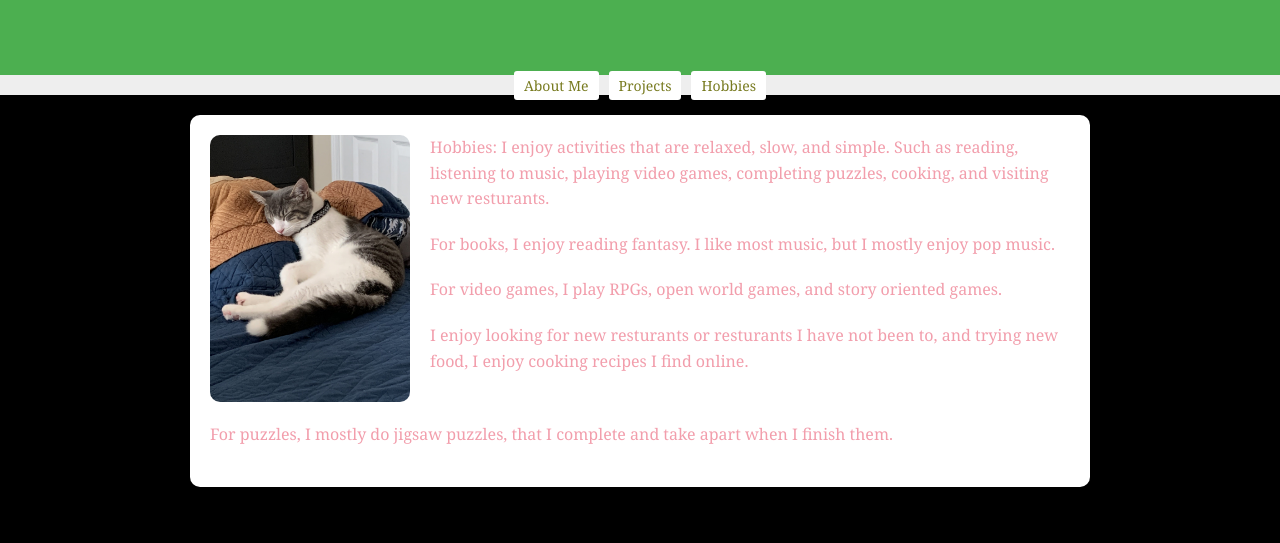
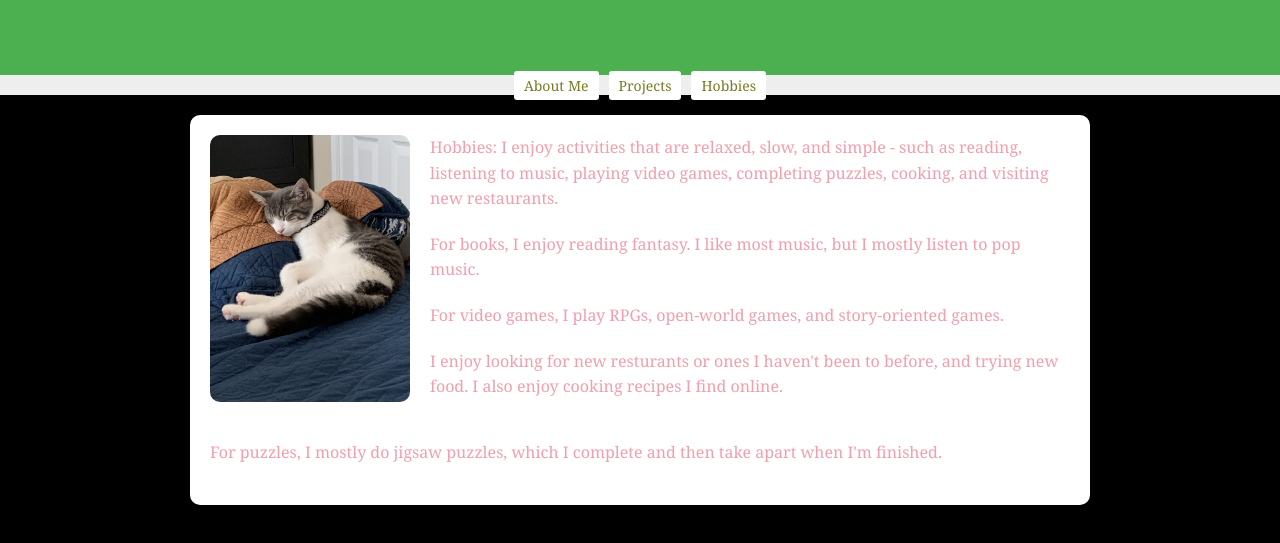
Before and after one commit to vgaste/personalWebsite, a plain HTML site: page index.html in a window 1280 px wide. Both pictures are taken after a click on the button "Hobbies". Shown: the part 125-668 px from the top of the page. Drawn offline with Linux system fonts and the light colour scheme.

Commit message:
Update index.html
Spelling check

```diff
--- a/index.html
+++ b/index.html
@@ -58,13 +58,13 @@
             <div class="top-row">
                 <img src="img/img3.jpg" alt="Hobby Picture" class="desktop-img">
                 <div class="side-text">
-                    <p>Hobbies: I enjoy activities that are relaxed, slow, and simple. Such as reading, listening to music, playing video games, completing puzzles, cooking, and visiting new resturants.</p>
-                    <p>For books, I enjoy reading fantasy. I like most music, but I mostly enjoy pop music.</p>
-                    <p>For video games, I play RPGs, open world games, and story oriented games.</p>
-                    <p>I enjoy looking for new resturants or resturants I have not been to, and trying new food, I enjoy cooking recipes I find online.</p>
+                    <p>Hobbies: I enjoy activities that are relaxed, slow, and simple - such as reading, listening to music, playing video games, completing puzzles, cooking, and visiting new restaurants.</p>
+                    <p>For books, I enjoy reading fantasy. I like most music, but I mostly listen to pop music.</p>
+                    <p>For video games, I play RPGs, open-world games, and story-oriented games.</p>
+                    <p>I enjoy looking for new resturants or ones I haven't been to before, and trying new food. I also enjoy cooking recipes I find online.</p>
                 </div>
             </div>
-            <p class="bottom-text">For puzzles, I mostly do jigsaw puzzles, that I complete and take apart when I finish them.</p>
+            <p class="bottom-text">For puzzles, I mostly do jigsaw puzzles, which I complete and then take apart when I'm finished.</p>
         </section>
     </main>
 
```
